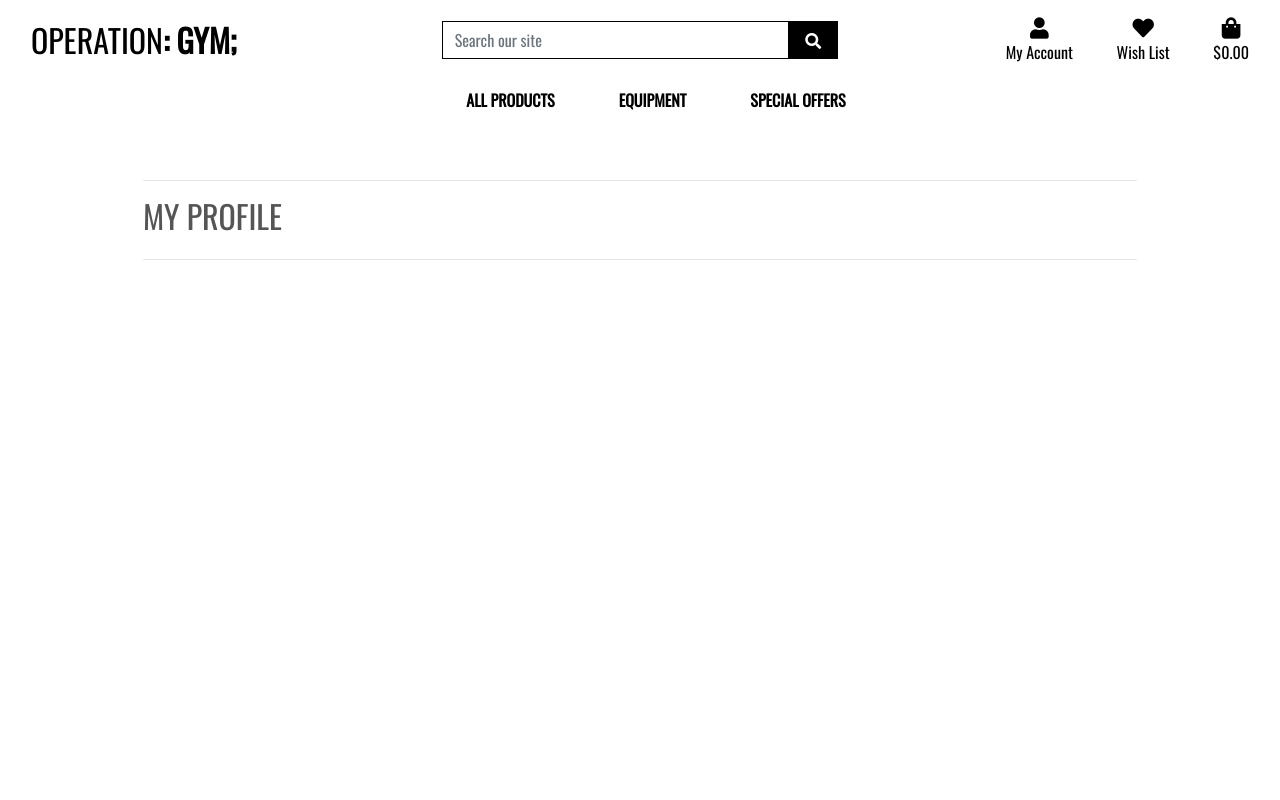
After one commit to Code-Institute-Submissions/Gymshop, a Django app: page /profile/ in a window 1280 px wide. The commit adds this page. Run offline with Django 3.2, Linux system fonts and the light colour scheme; some libraries are stand-ins or nearby versions.

Commit message:
Created profile template

```diff
--- a/Gymshop/settings.py
+++ b/Gymshop/settings.py
@@ -46,7 +46,7 @@ INSTALLED_APPS = [
     'products',
     'bag',
     'checkout',
-    'profiles'
+    'profiles',
 
     # Other
     'crispy_forms'
--- a/Gymshop/urls.py
+++ b/Gymshop/urls.py
@@ -24,5 +24,6 @@ urlpatterns = [
     path('', include('home.urls')),
     path('products/', include('products.urls')),
     path('bag/', include('bag.urls')),
-    path('checkout/', include('checkout.urls'))
+    path('checkout/', include('checkout.urls')),
+    path('profile/', include('profiles.urls'))
 ] + static(settings.MEDIA_URL, document_root=settings.MEDIA_ROOT)
--- a/checkout/models.py
+++ b/checkout/models.py
@@ -7,10 +7,13 @@ from django.conf import settings
 from django_countries.fields import CountryField
 
 from products.models import Product
+from profiles.models import UserProfile
 
 
 class Order(models.Model):
     order_number = models.CharField(max_length=32, null=False, editable=False)
+    user_profile = models.ForeignKey(UserProfile, on_delete=models.SET_NULL,
+                                     null=True, blank=True, related_name='orders')
     full_name = models.CharField(max_length=50, null=False, blank=False)
     email = models.EmailField(max_length=254, null=False, blank=False)
     phone_number = models.CharField(max_length=20, null=False, blank=False)
--- /dev/null
+++ b/profiles/templates/profiles/profile.html
@@ -0,0 +1,26 @@
+{% extends "base.html" %}
+{% load static %}
+
+{% block extra_css %}
+    <link rel="stylesheet" href="{% static 'profiles/css/profile.css' %}">
+{% endblock %}
+
+{% block page_header %}
+    <div class="container header-container">
+        <div class="row">
+            <div class="col"></div>
+        </div>
+    </div>
+{% endblock %}
+
+{% block content %}
+    <div class="overlay"></div>
+    <div class="container">
+        <div class="row">
+            <div class="col">
+                <hr>
+                <h2 class="logo-font mb-4">My Profile</h2>
+                <hr>
+            </div>
+        </div>
+{% endblock %}
--- /dev/null
+++ b/profiles/urls.py
@@ -0,0 +1,6 @@
+from django.urls import path
+from . import views
+
+urlpatterns = [
+    path('', views.profile, name='profile')
+]
--- a/profiles/views.py
+++ b/profiles/views.py
@@ -1,3 +1,10 @@
 from django.shortcuts import render
 
-# Create your views here.
+
+def profile(request):
+    """ Display the user's profile. """
+
+    template = 'profiles/profile.html'
+    context = {}
+
+    return render(request, template, context)
--- a/templates/base.html
+++ b/templates/base.html
@@ -77,7 +77,7 @@
                                 {% if request.user.is_superuser %}
                                     <a href="" class="dropdown-item">Product Management</a>
                                 {% endif %}
-                                <a href="" class="dropdown-item">My Profile</a>
+                                <a href="{% url 'profile' %}" class="dropdown-item">My Profile</a>
                                 <a href="{% url 'account_logout' %}" class="dropdown-item">Logout</a>
                             {% else %}
                                 <a href="{% url 'account_signup' %}" class="dropdown-item">Register</a>
--- a/templates/includes/mobile-top-header.html
+++ b/templates/includes/mobile-top-header.html
@@ -32,7 +32,7 @@
             {% if request.user.is_superuser %}
                 <a href="{% url 'account_logout' %}" class="dropdown-item">Product Management</a>
             {% endif %}
-            <a href="#" class="dropdown-item">My Profile</a>
+            <a href="{% url 'profile' %}" class="dropdown-item">My Profile</a>
             <a href="{% url 'account_logout' %}" class="dropdown-item">Logout</a>
         {% else %}
             <a href="{% url 'account_signup' %}" class="dropdown-item">Register</a>
```
Also changed, not shown: profiles/models.py (+33 -1 lines), checkout/migrations/0004_order_user_profile.py (added), db.sqlite3, profiles/migrations/0001_initial.py (added).
